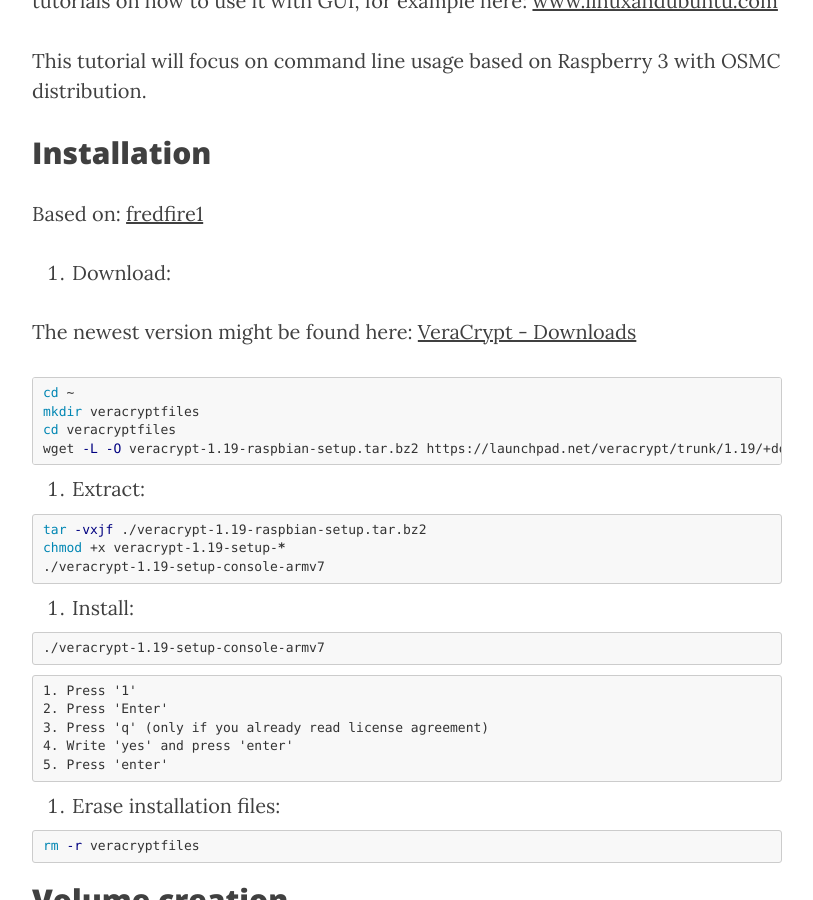
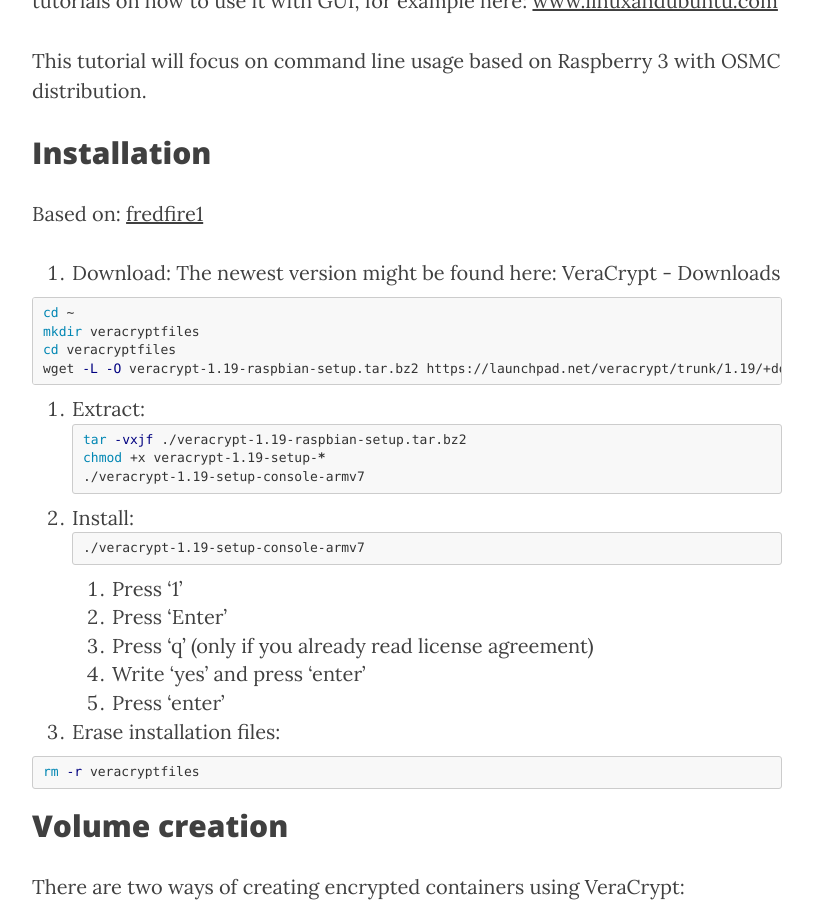
Before and after one commit to JacekStyrylski/jacekstyrylski.github.io, a Jekyll site: the page built from _posts/2017-04-02-Vera-Crypt-OSMC.md, in a window 1280 px wide and 900 px high, scrolled down 537 px. Shown: the whole window, without its empty margins (233-1046 px from the left). Built offline with Jekyll 4.4.1, drawn with Linux system fonts in a browser that asks for light colours; nearby versions of some CDN libraries; some of the changed text lies outside the part shown.

````diff
--- a/_posts/2017-04-02-Vera-Crypt-OSMC.md
+++ b/_posts/2017-04-02-Vera-Crypt-OSMC.md
@@ -12,7 +12,6 @@ This tutorial will focus on command line usage based on Raspberry 3 with OSMC di
 Based on: [fredfire1](https://fredfire1.wordpress.com/2016/02/04/install-veracrypt-debianwindows/)
 
 1. Download:
-
 The newest version might be found here: [VeraCrypt - Downloads](https://veracrypt.codeplex.com/wikipage?title=Downloads)
 
 ```bash
@@ -23,15 +22,12 @@ wget -L -O veracrypt-1.19-raspbian-setup.tar.bz2 https://launchpad.net/veracrypt
 ```
 
 2. Extract:
-
 ```bash
 tar -vxjf ./veracrypt-1.19-raspbian-setup.tar.bz2
 chmod +x veracrypt-1.19-setup-*
 ./veracrypt-1.19-setup-console-armv7
 ```
-
 3. Install:
-
 ```bash
 ./veracrypt-1.19-setup-console-armv7
 ```
@@ -60,7 +56,7 @@ There is useful help command:
 veracrypt --help
 ```
 
-### Volume within a file
+## Volume within a file
 
 Follow these steps:
 
@@ -100,13 +96,13 @@ veracrypt /media/storage/new-volume /media/vera-test
     3. Press 'enter'
     4. Press 'enter'
 
-That's it, your volume should be visible in '/media/vera-test'
+That's it, your volume should be visible in `/media/vera-test`
 
-### Encrypting complete parition/disk
+## Encrypting complete parition/disk
 
 If you need to encrypt entire drive, the only difference is that in step 2.2 instead of file name `/media/storage/new-volume` you need to put device like that `/dev/sda`
 
-### Dismounting volume
+## Dismounting volume
 
 After you stopped using encrypted volume, you should dismount it:
 
````
